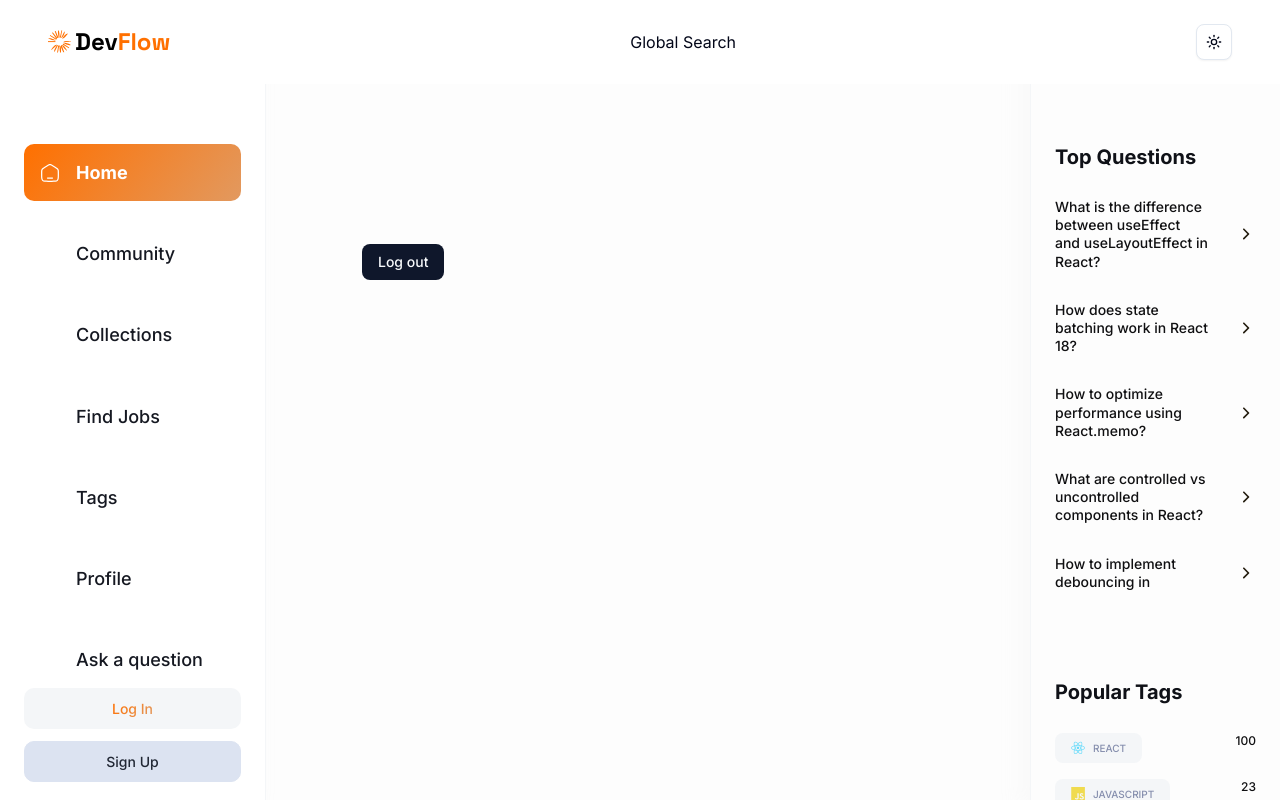
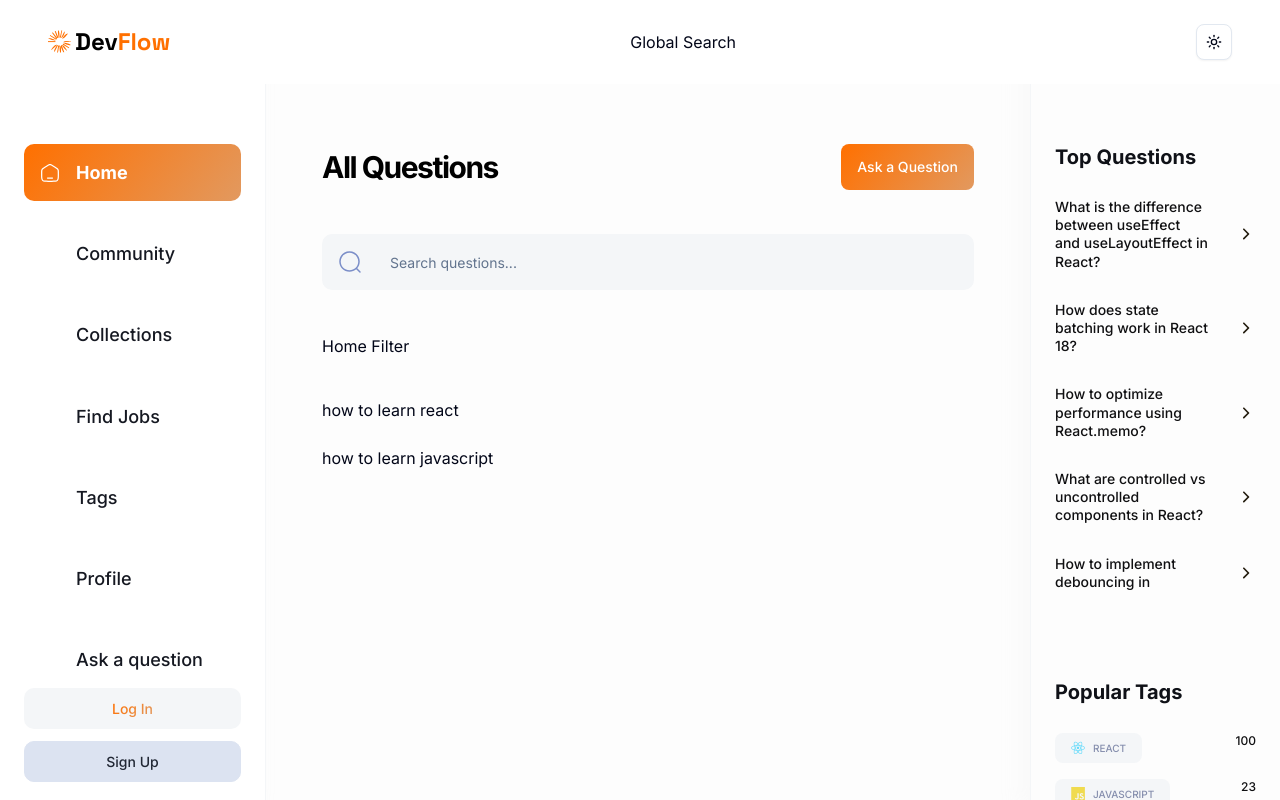
Before and after one commit to bojitha001/ultimate_nextjs, a Next.js app: page / in a window 1280 px wide. Built offline with nearby package versions, Linux system fonts and the light colour scheme; no server answers.

Commit message:
feat: implement local search component and add URL query manipulation functions

```diff
--- a/app/(root)/page.tsx
+++ b/app/(root)/page.tsx
@@ -1,22 +1,71 @@
-import { auth, signOut } from "@/auth";
+import LocalSearch from "@/components/search/LocalSearch";
 import { Button } from "@/components/ui/button";
 import ROUTES from "@/constants/routes";
+import Link from "next/link";
 
-const Home = async () => {
-  const session = await auth();
+const questions = [
+  {
+    _id: "1",
+    title: "how to learn react",
+    description: "I want to learn react, can anyone help me?",
+    tags: [
+      { _id: "1", name: "React" },
+      { _id: "2", name: "Javascript" },
+    ],
+    author: { _id: "1", name: "Jhon Doe" },
+    upvote: 10,
+    answers: 5,
+    views: 100,
+    createdAt: new Date(),
+  },
+  {
+    _id: "2",
+    title: "how to learn javascript",
+    description: "I want to learn javascript, can anyone help me?",
+    tags: [
+      { _id: "1", name: "React" },
+      { _id: "2", name: "Javascript" },
+    ],
+    author: { _id: "1", name: "Jhon Doe" },
+    upvote: 10,
+    answers: 5,
+    views: 100,
+    createdAt: new Date(),
+  },
+];
 
-  console.log(session);
+interface SearchParams {
+  searchParams: Promise<{ [key: string]: string }>;
+}
+
+//searchParams are coming from nect js and can use only in the server components
+const Home = async ({ searchParams }: SearchParams) => {
+  const { query = "" } = await searchParams;
+
+  const filteredQuestions = questions.filter((question) =>
+    question.title.toLocaleLowerCase().includes(query?.toLocaleLowerCase())
+  );
+
   return (
     <>
-      <form
-        className="px-10 pt-[100px]"
-        action={async () => {
-          "use server";
-          await signOut({ redirectTo: ROUTES.SIGN_IN });
-        }}
-      >
-        <Button>Log out</Button>
-      </form>
+      <section className="flex w-full flex-col-reverse justify-between gap-4 sm:flex-row sm:items-center">
+        <h1 className="h1-bold text-dark100_light900">All Questions</h1>
+
+        <Button className="primary-gradient !text-light-900 min-h-[46px] px-4 py-3">
+          <Link href={ROUTES.ASK_QUESTION}>Ask a Question</Link>
+        </Button>
+      </section>
+
+      <section className="mt-11">
+        <LocalSearch route="/" imgSrc="/icons/search.svg" placeholder="Search questions..." otherClasses="flex-1" />
+      </section>
+      <section className="mt-11">Home Filter</section>
+
+      <div className="mt-10 flex w-full flex-col gap-6">
+        {filteredQuestions.map((question) => (
+          <h1 key={question._id}>{question.title}</h1>
+        ))}
+      </div>
     </>
   );
 };
--- /dev/null
+++ b/components/search/LocalSearch.tsx
@@ -0,0 +1,66 @@
+"use client";
+import Image from "next/image";
+import { Input } from "../ui/input";
+import { useSearchParams, useRouter, usePathname } from "next/navigation";
+import { useEffect, useRef, useState } from "react";
+import { formUrlQuery, removeKeysFromQuery } from "@/lib/url";
+
+interface Props {
+  route: string;
+  imgSrc: string;
+  placeholder: string;
+  otherClasses?: string;
+}
+
+const LocalSearch = ({ route, imgSrc, placeholder, otherClasses }: Props) => {
+  const pathname = usePathname();
+  const router = useRouter();
+
+  const searchParams = useSearchParams();
+  const query = searchParams.get("query") || "";
+
+  const [searchQuery, setSearchQuery] = useState(query);
+
+  const previousSearchRef = useRef(searchQuery);
+
+  useEffect(() => {
+    const delayDebuounceFn = setTimeout(() => {
+      if (previousSearchRef.current === searchQuery) return;
+      previousSearchRef.current = searchQuery;
+
+      if (searchQuery) {
+        const newUrl = formUrlQuery({ params: searchParams.toString(), key: "query", value: searchQuery });
+
+        router.push(newUrl, { scroll: false });
+      } else {
+        if (pathname === route) {
+          const newUrl = removeKeysFromQuery({
+            params: searchParams.toString(),
+            keysToRemove: ["query"],
+          });
+
+          router.push(newUrl, { scroll: false });
+        }
+      }
+    }, 300);
+
+    return () => clearTimeout(delayDebuounceFn);
+  }, [searchQuery, router, route, searchParams, pathname]);
+
+  return (
+    <div
+      className={`background-light800_darkgradient flex min-h-[56px] grow items-center gap-4 rounded-[10px] px-4 ${otherClasses}`}
+    >
+      <Image src={imgSrc} width={24} height={24} alt="Search" className="cursor-pointer" />
+      <Input
+        type="text"
+        placeholder={placeholder}
+        value={searchQuery}
+        onChange={(e) => setSearchQuery(e.target.value)}
+        className="paragraph-regular no-focus placeholder text-dark400_light700 border-none shadow-none outline-none"
+      />
+    </div>
+  );
+};
+
+export default LocalSearch;
--- a/constants/routes.ts
+++ b/constants/routes.ts
@@ -2,6 +2,7 @@
   HOME: "/",
   SIGN_IN: "/sign-in",
   SIGN_UP: "/sign-up",
+  ASK_QUESTION: "/ask-question",
   PROFILE: (id: string) => `/profile/${id}`,
   TAGS: (id: string) => `/tags/${id}`,
 };
--- /dev/null
+++ b/lib/url.ts
@@ -0,0 +1,40 @@
+import qs from "query-string";
+
+interface UrlQueryParams {
+  params: string;
+  key: string;
+  value: string;
+}
+interface RemoveUrlQueryParams {
+  params: string;
+  keysToRemove: string[];
+}
+
+export const formUrlQuery = ({ params, key, value }: UrlQueryParams) => {
+  const queryString = qs.parse(params);
+
+  queryString[key] = value;
+
+  const url = qs.stringifyUrl({
+    url: window.location.pathname,
+    query: queryString,
+  });
+
+  console.log(url);
+
+  return url;
+};
+
+export const removeKeysFromQuery = ({ params, keysToRemove }: RemoveUrlQueryParams) => {
+  const queryString = qs.parse(params);
+
+  keysToRemove.forEach((key) => delete queryString[key]);
+
+  return qs.stringifyUrl(
+    {
+      url: window.location.pathname,
+      query: queryString,
+    },
+    { skipNull: true }
+  );
+};
--- a/package.json
+++ b/package.json
@@ -20,6 +20,7 @@
     "next": "16.0.6",
     "next-auth": "^5.0.0-beta.30",
     "next-themes": "^0.4.6",
+    "query-string": "^9.3.1",
     "react": "19.2.0",
     "react-dom": "19.2.0",
     "react-hook-form": "^7.68.0",
```
Also changed, not shown: components/filters/HomeFilter.tsx (added), 1 other file (tests, documents, lock files or other folders).
